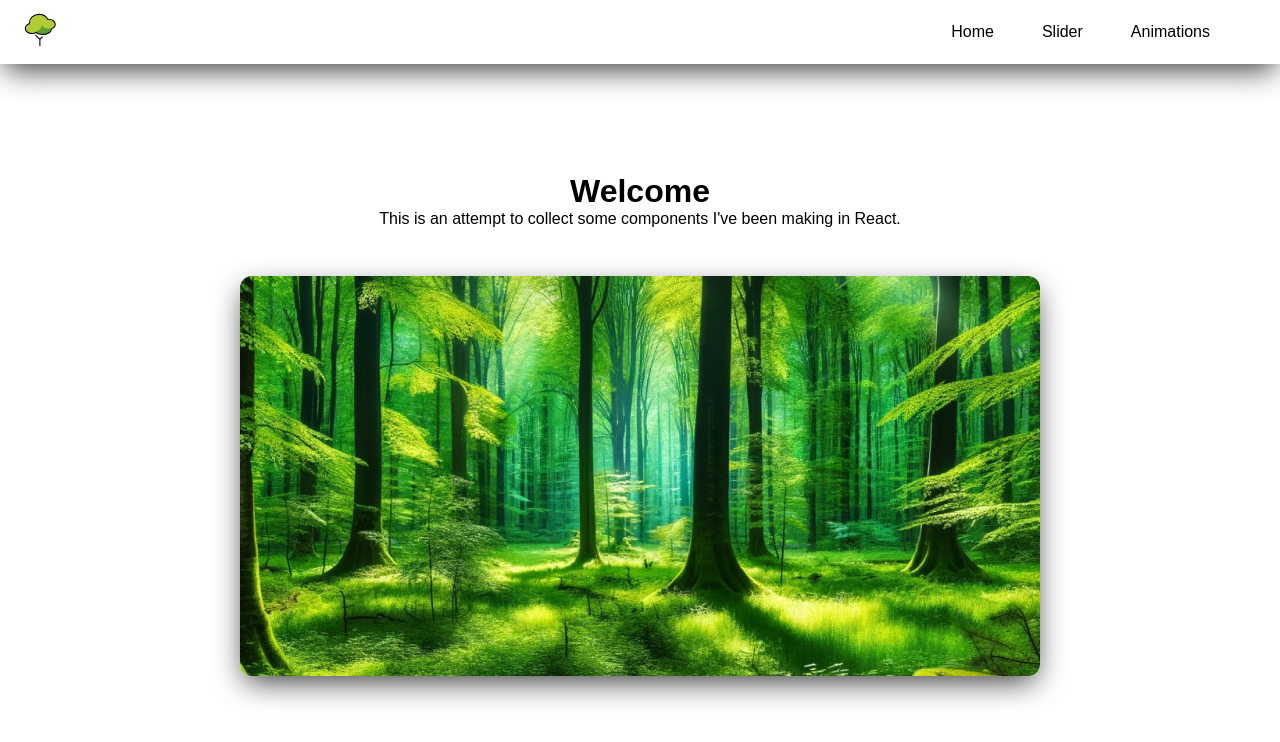
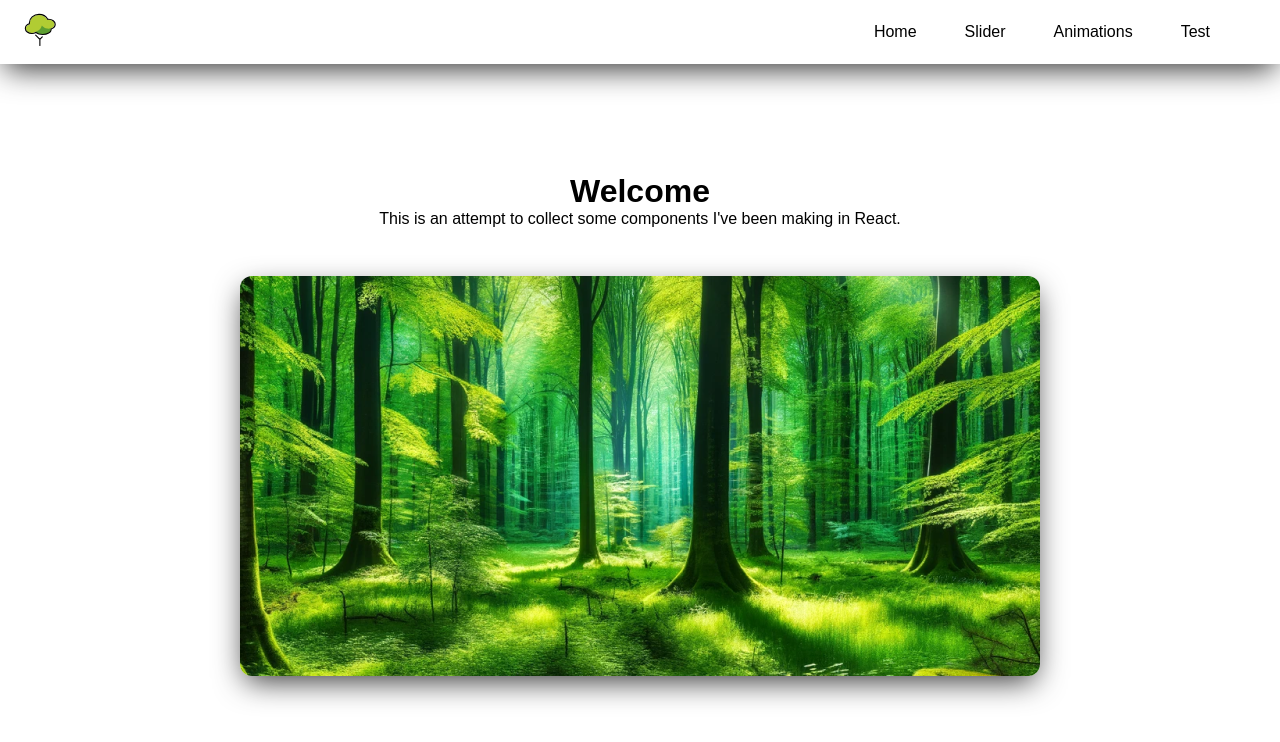
Before and after one commit to AndreasB09/React-Components, a React (Vite) app: page / in a window 1280 px wide. Shown: the top 742 px of the page. Built offline with nearby package versions, Linux system fonts and the light colour scheme.

Commit message:
added test page

```diff
--- a/src/components/Header/Header.jsx
+++ b/src/components/Header/Header.jsx
@@ -18,6 +18,9 @@ function Header() {
                 <Link to="/animations">
                     <button className={styles.navBtn}>Animations</button>
                 </Link>
+                <Link to="/Test">
+                    <button className={styles.navBtn}>Test</button>
+                </Link>
             </div>
         </header>
     );
--- a/src/pages/Animations/Animations.jsx
+++ b/src/pages/Animations/Animations.jsx
@@ -8,6 +8,7 @@ function Animations() {
                 <div className={styles.card}>
 
                 </div>
+
             </div>
         </Layout>
     );
```
